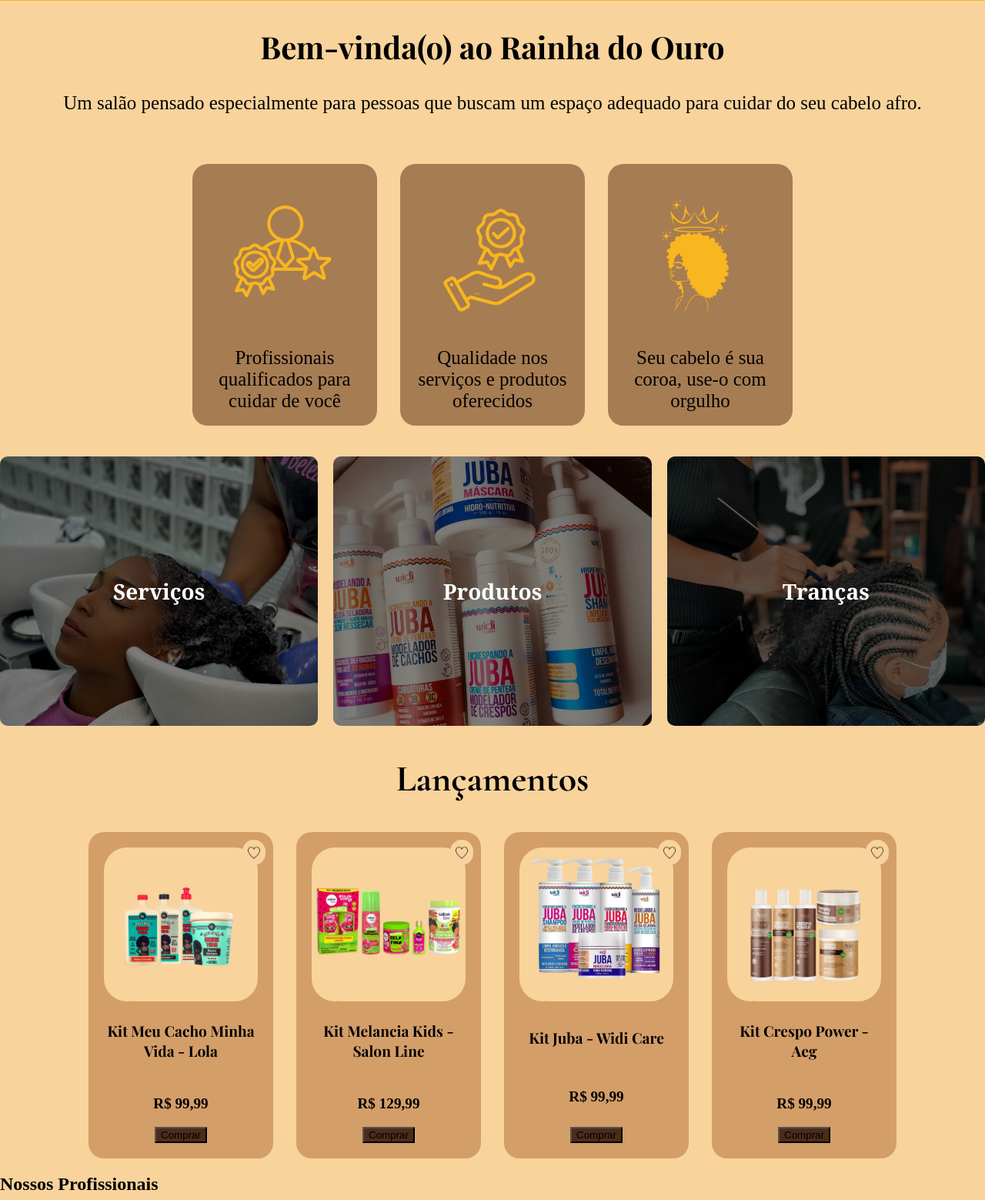
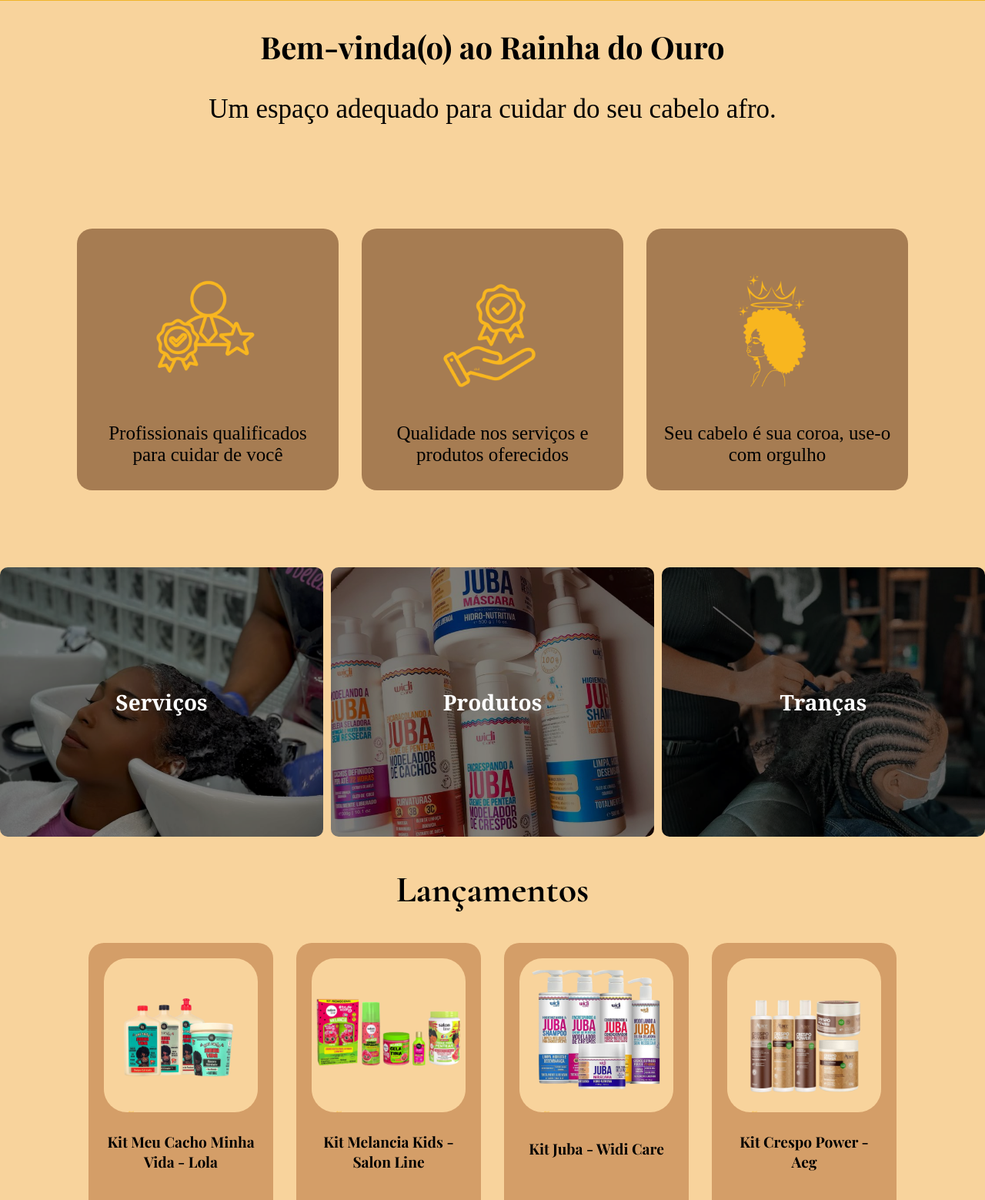
Before and after one commit to victoriafe-sa/Rainha_do_Ouro, a PHP site: page /html/pagina_inicial.html in a window 1280 px wide. Shown: the part 613-2172 px from the top of the page at 77% size. Run offline with PHP 8.4, Linux system fonts and the light colour scheme.

Commit message:
funcionarios

```diff
--- a/css/pagina_inicial.css
+++ b/css/pagina_inicial.css
@@ -72,7 +72,7 @@
 
 .boas-vindas p{
     text-align: center;
-    font-size: 25px;
+    font-size: 35px;
 }
 /*-----------------------------------------------------------------------*/
 /*fotos,qualidade,profissional e coroa*/
@@ -80,14 +80,14 @@
   display: flex;
   justify-content: center;
   gap: 30px;
-  padding: 40px;
+  padding: 100px;
 }
 
 .item {
   background-color: #a67c52;
   border-radius: 20px;
   padding: 20px;
-  width: 200px;
+  width: 300px;
   height: 300px;
   text-align: center;
   color: black;
@@ -116,13 +116,14 @@
 .categorias {
   display: flex; /* coloca os elementos em linha */
   justify-content: center; /* centraliza os cards horizontalmente */
-  gap: 20px; /* espaço entre os cards */
+  gap: 10px; /* espaço entre os cards */
+
 }
 
 /* Cada card individual */
 .categoria {
   position: relative; /* necessário para posicionar o texto por cima da imagem */
-  width: 500px;
+  width: 5000px;
   height: 350px;
   border-radius: 10px; /* bordas arredondadas */
   overflow: hidden; /* esconde o que ultrapassar do card */
@@ -166,10 +167,11 @@
   font-size: 3.0rem;
   text-align: center;
 }
-.produtos  img{
+.produto img{
   height: 200px;
   background-color:#F8D39C;
-  border-radius: 30px;}
+  border-radius: 30px;
+}
 
 .produtos {
   display: flex;
@@ -193,15 +195,30 @@
 }
 
 .produtos .compra{
-  background-color: #4B2C1A;
+  background-color: #794a31; /* Cor de fundo do botão (marrom escuro) */
+    border: none; /* Remove a borda padrão do botão */
+    border-radius: 25px; /* Arredondamento dos cantos */
+    padding: 5px 10px; /* Preenchimento interno (top/bottom e left/right) */
+    cursor: pointer; /* Muda o cursor para indicar que é clicável */
+    display: inline-flex; /* Permite que o conteúdo interno seja flexível e centralizado */
+    justify-content: center; /* Centraliza o texto horizontalmente */
+    align-items: center; /* Centraliza o texto verticalmente */
+    box-shadow: 2px 2px 5px rgba(0, 0, 0, 0.2); /* Sombra sutil para profundidade */
+    text-decoration: none; /* Remove sublinhado padrão se for um <a> */
+    color: #fcfcfc; /* Cor do texto (branco quase puro) */
+    font-size: 15px; /* Tamanho da fonte */
+    font-weight: 300; /* Peso da fonte (semi-bold para se assemelhar à imagem) */
+    letter-spacing: 0.5px; /* Espaçamento entre letras */
+    position: relative; /* Necessário para posicionar o sublinhado */
+    overflow: hidden; /* Garante que o sublinhado animado não vaze */
 }
-.produto h4 {
+.produtos h4 {
   font-family: 'Playfair Display', serif;
 }
 
-.coração {
+.coração img {
   position: absolute;
-  top: 10px;
+  top: 1px;
   right: 10px;
   background: none;
   border: none;
@@ -211,8 +228,42 @@
 }
 
 .coração img {
-  width: 30px;
-  height: 33px;
+  width: 60px;
+  height: 100px;
+
 }
 /*------------------------------------------------------*/
 /*NOSSOS PROFISSIONAIS*/
+
+/* Seção Nossos Profissionais */
+.nossos-profissionais {
+  background-color: #fde0ae;
+  text-align: center;
+  padding: 45px 20px;
+}
+
+.nossos-profissionais h2 {
+  font-family: 'Playfair Display', serif;
+  font-size: 28px;
+  margin-bottom: 40px;
+}
+
+.galeria-profissionais {
+  display: flex;
+  justify-content: center;
+  gap: 20px;
+  flex-wrap: wrap;
+}
+
+.galeria-profissionais img {
+  width: 120px;
+  height: 180px;
+  object-fit: cover;
+  border-radius: 100px 100px 0 0; /* Borda superior arredondada */
+  box-shadow: 0 4px 10px rgba(0, 0, 0, 0.2);
+  transition: transform 0.3s ease;
+}
+
+.galeria-profissionais img:hover {
+  transform: scale(1.05);
+}
--- a/html/pagina_inicial.html
+++ b/html/pagina_inicial.html
@@ -40,7 +40,7 @@
   <!-- Boas-vindas -->
   <section class="boas-vindas">
     <h2>Bem-vinda(o) ao Rainha do Ouro</h2>
-    <p>Um salão pensado especialmente para pessoas que buscam um espaço adequado para cuidar do seu cabelo afro.</p>
+      <p>Um espaço adequado para cuidar do seu cabelo afro.</p>
 
     <div class="diferenciais">
       <div class="item">
@@ -80,10 +80,6 @@
 
     <div class="produtos">
       <div class="produto">
-<button class="coração" onclick="alert('Você curtiu esse produto!')">
-  <img src="../img/coraçção.png">
-</button>
-
         <img src="../img/lola.png" alt="Kit Meu Cacho Minha Vida - Lola">
         <h4>Kit Meu Cacho Minha Vida - Lola</h4>
         <p>R$ 99,99</p>
@@ -91,9 +87,6 @@
       </div>
 
       <div class="produto">
-<button class="coração" onclick="alert('Você curtiu esse produto!')">
-  <img src="../img/coraçção.png">
-</button>
         <img src="../img/salon line.png" alt="Kit Melancia Kids - Salon Line">
         <h4>Kit Melancia Kids - Salon Line</h4>
         <p>R$ 129,99</p>
@@ -102,9 +95,6 @@
 
 
       <div class="produto">
- <button class="coração" onclick="alert('Você curtiu esse produto!')">
-  <img  src="../img/coraçção.png">
-</button>
         <img src="../img/juba.png" alt="Kit Juba - Widi Care">
         <h4>Kit Juba - Widi Care</h4>
         <p>R$ 99,99</p>
@@ -112,9 +102,6 @@
       </div>
 
   <div class="produto">
-    <button class="coração" onclick="alert('Você curtiu esse produto!')">
-      <img  src="../img/coraçção.png">
-    </button>
     <img src="../img/apse.png" alt="Kit Crespo Power - Aeg">
     <h4>Kit Crespo Power - Aeg</h4>
     <p>R$ 99,99</p>
@@ -127,9 +114,9 @@
   <section class="nossos-profissionais">
     <h2>Nossos Profissionais</h2>
     <div class="galeria-profissionais">
-      <img src="profissional1.png" alt="Profissional">
-      <img src="profissional2.png" alt="Profissional">
-      <img src="profissional3.png" alt="Profissional">
+      <img src="../img/Trancista.jpg" alt="Profissional">
+      <img src="../img/corte.jpg" alt="Profissional">
+      <img src="../img/corte2.jpg" alt="Profissional">
       <img src="profissional4.png" alt="Profissional">
       <img src="profissional5.png" alt="Profissional">
     </div>
```
Also changed, not shown: img/Trancista.jpg (added), img/cabeleira.jpg (added), img/corte.jpg (added), img/corte2.jpg (added), img/jumbo.jpg (added).
